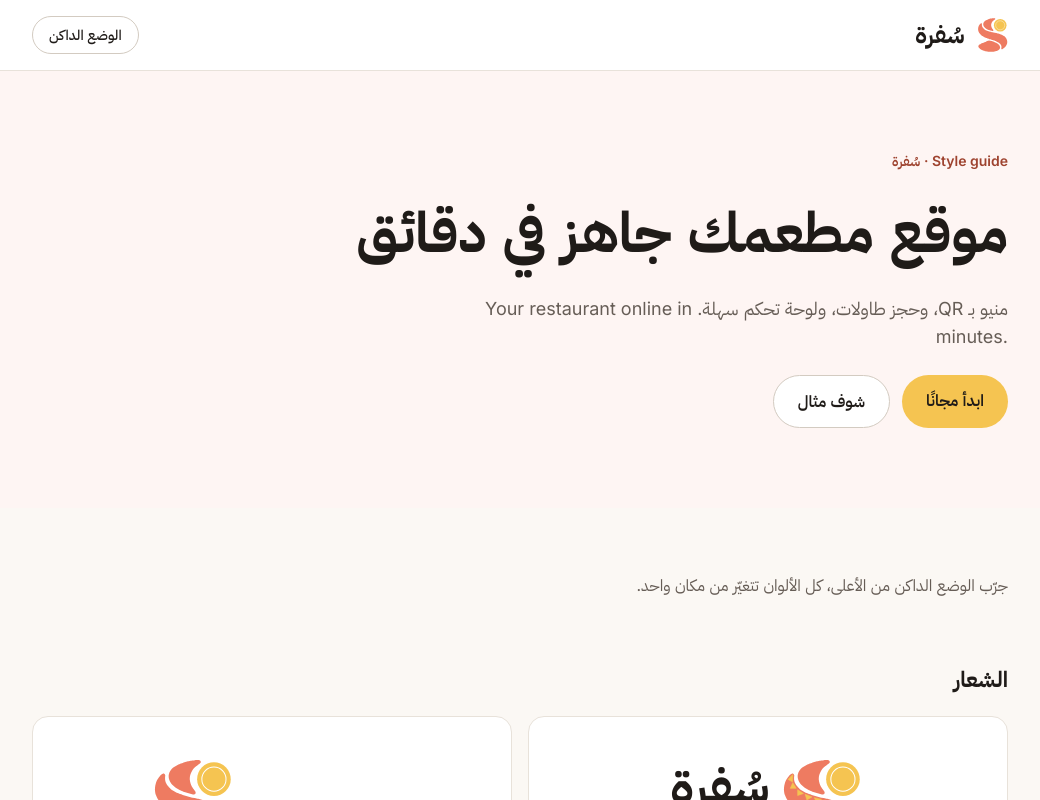
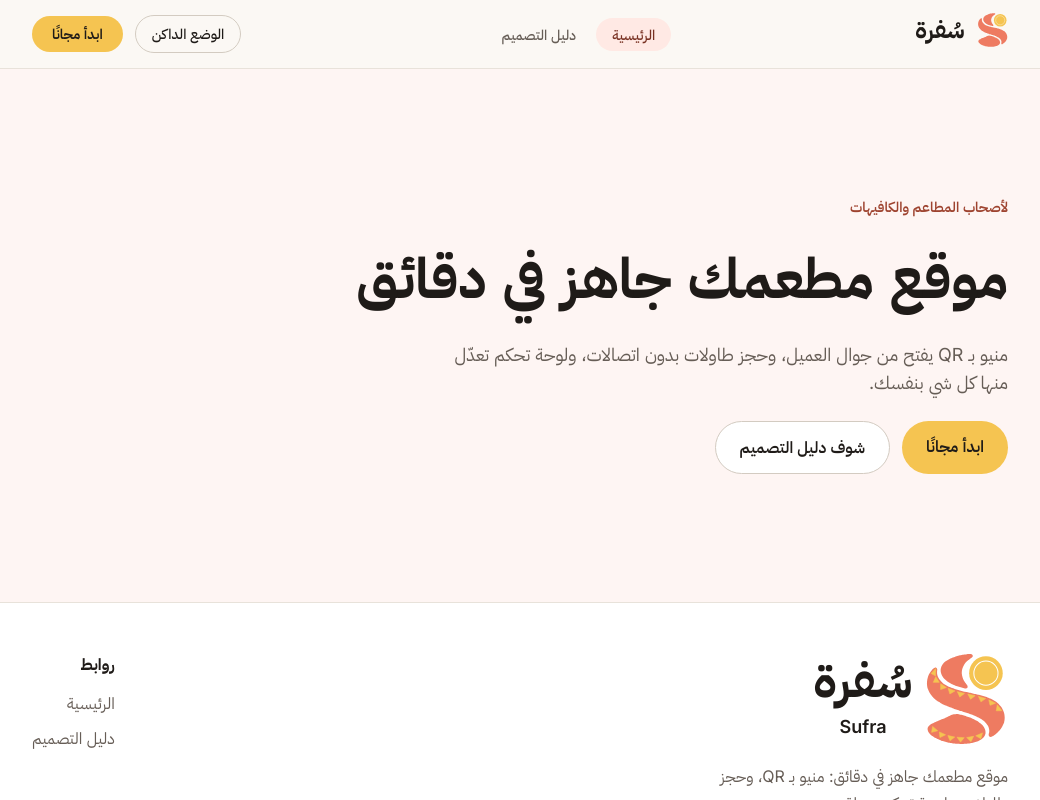
Before and after one commit to deved234/sufra, a Next.js app: page / in a window 1280 px wide. Shown: the top 800 px of the page, without its empty margins (120-1160 px from the left). Built offline with nearby package versions, Linux system fonts and the light colour scheme; a web font is replaced by a local one.

Commit message:
Add marketing layout with header, footer and mobile menu
Split pages into a (marketing) route group with its own layout,
move the style guide to /styleguide and add a starter landing page.

```diff
--- /dev/null
+++ b/src/app/(marketing)/layout.js
@@ -0,0 +1,14 @@
+import SiteHeader from "@/components/site-header";
+import SiteFooter from "@/components/site-footer";
+
+// Shared frame for Sufra's own pages. The route group name "(marketing)"
+// does not appear in the URL, and restaurant sites will not use this layout.
+export default function MarketingLayout({ children }) {
+  return (
+    <>
+      <SiteHeader />
+      <main className="flex flex-1 flex-col">{children}</main>
+      <SiteFooter />
+    </>
+  );
+}
--- /dev/null
+++ b/src/app/(marketing)/page.js
@@ -0,0 +1,30 @@
+import Link from "next/link";
+
+// Starter landing page: the hero only. The full landing page comes in its own phase.
+export default function HomePage() {
+  return (
+    <section className="bg-surface-tint">
+      <div className="mx-auto flex max-w-5xl flex-col gap-6 px-6 py-24 md:py-32">
+        <span className="text-sm font-semibold text-brand-text">لأصحاب المطاعم والكافيهات</span>
+        <h1 className="max-w-3xl font-display text-h1 font-extrabold md:text-display">موقع مطعمك جاهز في دقائق</h1>
+        <p className="max-w-xl text-lg text-muted-foreground">
+          منيو بـ QR يفتح من جوال العميل، وحجز طاولات بدون اتصالات، ولوحة تحكم تعدّل منها كل شي بنفسك.
+        </p>
+        <div className="flex flex-wrap gap-3">
+          <a
+            href="#"
+            className="rounded-pill bg-cta px-6 py-3 font-semibold text-on-cta transition-colors duration-150 hover:bg-cta-hover"
+          >
+            ابدأ مجانًا
+          </a>
+          <Link
+            href="/styleguide"
+            className="rounded-pill border border-border-strong bg-surface px-6 py-3 font-semibold transition-colors duration-150 hover:bg-surface-muted"
+          >
+            شوف دليل التصميم
+          </Link>
+        </div>
+      </div>
+    </section>
+  );
+}
--- a/src/app/page.js
+++ b/src/app/(marketing)/styleguide/page.js
@@ -1,8 +1,10 @@
 import Logo, { LogoMark } from "@/components/logo";
-import ThemeToggle from "@/components/theme-toggle";
 
-// Temporary style guide: the visual reference for the design system.
-// It will move to /styleguide once the real landing page exists.
+// Visual reference for the design system. Kept out of search results.
+export const metadata = {
+  title: "دليل التصميم",
+  robots: { index: false, follow: false },
+};
 
 const colorTokens = [
   { name: "background", className: "bg-background" },
@@ -39,16 +41,9 @@ function Section({ title, children }) {
   );
 }
 
-export default function Home() {
+export default function StyleGuidePage() {
   return (
-    <main className="flex flex-1 flex-col">
-      <nav className="border-b border-border bg-surface">
-        <div className="mx-auto flex max-w-5xl items-center justify-between px-6 py-4">
-          <Logo gap="var(--surface)" />
-          <ThemeToggle />
-        </div>
-      </nav>
-
+    <>
       <header className="bg-surface-tint">
         <div className="mx-auto flex max-w-5xl flex-col gap-6 px-6 py-20">
           <span className="text-sm font-semibold text-brand-text">Style guide · سُفرة</span>
@@ -163,6 +158,6 @@ export default function Home() {
           </div>
         </Section>
       </div>
-    </main>
+    </>
   );
 }
--- a/src/components/logo.jsx
+++ b/src/components/logo.jsx
@@ -1,3 +1,5 @@
+import { useId } from "react";
+
 // Sufra logo. Colors come from the design tokens, so it follows dark mode.
 // The plate rim is painted in the background color to look like a gap.
 
@@ -7,6 +9,9 @@ const CLOTH = "M322,21C320,21 314,21 310,21C306,22 302,22 298,22C294,23 290,23 2
 const SADU = "M111,602 L150,583 L107,563ZM166,588 L181,625 L214,599ZM280,603 L230,600 L254,634ZM345,594 L297,602 L327,631ZM95,555 L60,525 L53,566ZM282,295 L232,283 L249,320ZM305,300 L324,336 L356,311ZM396,354 L429,331 L379,316ZM168,260 L180,299 L215,278ZM407,570 L360,590 L396,610ZM451,340 L460,378 L498,363ZM156,254 L116,228 L116,268ZM65,218 L106,218 L82,179ZM510,374 L503,416 L542,415ZM82,122 L49,156 L80,173Z";
 
 export function LogoMark({ sadu = false, gap = "var(--background)", className = "", title }) {
+  // Unique per instance: the header and footer logos share one page
+  const clipId = useId();
+
   return (
     <svg
       viewBox={`0 0 ${W} ${H}`}
@@ -15,15 +20,15 @@ export function LogoMark({ sadu = false, gap = "var(--background)", className =
       aria-label={title}
       aria-hidden={title ? undefined : true}
     >
-      <defs>
-        <clipPath id="sufra-cloth">
+      <path fill="var(--brand)" d={CLOTH} />
+      {sadu && (
+        <clipPath id={clipId}>
           <path d={CLOTH} />
         </clipPath>
-      </defs>
-      <path fill="var(--brand)" d={CLOTH} />
+      )}
       {sadu && (
         <path
-          clipPath="url(#sufra-cloth)"
+          clipPath={`url(#${clipId})`}
           fill="var(--cta)"
           stroke="var(--cta)"
           strokeWidth="4"
--- /dev/null
+++ b/src/components/mobile-menu.jsx
@@ -0,0 +1,58 @@
+"use client";
+
+import { useEffect, useState } from "react";
+import NavLinks from "@/components/nav-links";
+import ThemeToggle from "@/components/theme-toggle";
+
+export default function MobileMenu() {
+  const [open, setOpen] = useState(false);
+
+  // Escape closes the menu
+  useEffect(() => {
+    if (!open) return;
+    function onKeyDown(event) {
+      if (event.key === "Escape") setOpen(false);
+    }
+    document.addEventListener("keydown", onKeyDown);
+    return () => document.removeEventListener("keydown", onKeyDown);
+  }, [open]);
+
+  return (
+    <div className="md:hidden">
+      <button
+        type="button"
+        onClick={() => setOpen((value) => !value)}
+        aria-expanded={open}
+        aria-controls="mobile-menu"
+        aria-label={open ? "إغلاق القائمة" : "فتح القائمة"}
+        className="flex size-10 items-center justify-center rounded-pill border border-border-strong transition-colors duration-150 hover:bg-surface-muted"
+      >
+        <svg viewBox="0 0 24 24" className="size-5" fill="none" stroke="currentColor" strokeWidth="2" strokeLinecap="round" aria-hidden>
+          {open ? <path d="M6 6l12 12M18 6L6 18" /> : <path d="M4 7h16M4 12h16M4 17h16" />}
+        </svg>
+      </button>
+
+      {open && (
+        <div
+          id="mobile-menu"
+          className="absolute inset-x-0 top-full border-b border-border bg-surface px-6 py-4 shadow-md"
+        >
+          <NavLinks
+            className="flex flex-col gap-1"
+            linkClassName="block px-4 py-3"
+            onNavigate={() => setOpen(false)}
+          />
+          <div className="mt-4 flex items-center justify-between gap-3 border-t border-border pt-4">
+            <ThemeToggle />
+            <a
+              href="#"
+              className="rounded-pill bg-cta px-5 py-2 font-semibold text-on-cta transition-colors duration-150 hover:bg-cta-hover"
+            >
+              ابدأ مجانًا
+            </a>
+          </div>
+        </div>
+      )}
+    </div>
+  );
+}
--- /dev/null
+++ b/src/components/nav-links.jsx
@@ -0,0 +1,34 @@
+"use client";
+
+import Link from "next/link";
+import { usePathname } from "next/navigation";
+import { siteLinks } from "@/components/site-nav";
+
+// Client only because it reads the current path to highlight the active link
+export default function NavLinks({ className = "", linkClassName = "", onNavigate }) {
+  const pathname = usePathname();
+
+  return (
+    <ul className={className}>
+      {siteLinks.map((link) => {
+        const active = pathname === link.href;
+        return (
+          <li key={link.href}>
+            <Link
+              href={link.href}
+              onClick={onNavigate}
+              aria-current={active ? "page" : undefined}
+              className={`rounded-pill font-medium transition-colors duration-150 ${
+                active
+                  ? "bg-brand-soft text-on-brand-soft"
+                  : "text-muted-foreground hover:bg-surface-muted hover:text-foreground"
+              } ${linkClassName}`}
+            >
+              {link.label}
+            </Link>
+          </li>
+        );
+      })}
+    </ul>
+  );
+}
--- /dev/null
+++ b/src/components/site-footer.jsx
@@ -0,0 +1,47 @@
+import Link from "next/link";
+import { cacheLife } from "next/cache";
+import Logo from "@/components/logo";
+import { siteLinks } from "@/components/site-nav";
+
+// With Cache Components, reading the clock during prerender is not allowed.
+// Caching the result makes it part of the static shell, refreshed daily.
+async function CurrentYear() {
+  "use cache";
+  cacheLife("days");
+  return new Date().getFullYear();
+}
+
+export default function SiteFooter() {
+  return (
+    <footer className="mt-auto border-t border-border bg-surface">
+      <div className="mx-auto flex max-w-5xl flex-col gap-10 px-6 py-12 md:flex-row md:items-start md:justify-between">
+        <div className="flex flex-col items-start gap-4">
+          <Logo size="lg" gap="var(--surface)" />
+          <p className="max-w-xs text-muted-foreground">موقع مطعمك جاهز في دقائق: منيو بـ QR، وحجز طاولات، ولوحة تحكم سهلة.</p>
+        </div>
+
+        <nav aria-label="روابط الموقع">
+          <h2 className="mb-3 font-display font-bold">روابط</h2>
+          <ul className="flex flex-col gap-2">
+            {siteLinks.map((link) => (
+              <li key={link.href}>
+                <Link
+                  href={link.href}
+                  className="text-muted-foreground transition-colors duration-150 hover:text-brand-text"
+                >
+                  {link.label}
+                </Link>
+              </li>
+            ))}
+          </ul>
+        </nav>
+      </div>
+
+      <div className="border-t border-border">
+        <p className="mx-auto max-w-5xl px-6 py-5 text-sm text-muted-foreground">
+          © <CurrentYear /> سُفرة. جميع الحقوق محفوظة.
+        </p>
+      </div>
+    </footer>
+  );
+}
--- /dev/null
+++ b/src/components/site-header.jsx
@@ -0,0 +1,34 @@
+import Link from "next/link";
+import Logo from "@/components/logo";
+import NavLinks from "@/components/nav-links";
+import MobileMenu from "@/components/mobile-menu";
+import ThemeToggle from "@/components/theme-toggle";
+
+// Server Component: only the small interactive parts below are client code
+export default function SiteHeader() {
+  return (
+    <header className="sticky top-0 z-40 border-b border-border bg-background/85 backdrop-blur-md">
+      <div className="relative mx-auto flex max-w-5xl items-center justify-between gap-6 px-6 py-3">
+        <Link href="/" aria-label="سُفرة، الصفحة الرئيسية" className="rounded-md">
+          <Logo />
+        </Link>
+
+        <nav aria-label="الرئيسية" className="hidden md:block">
+          <NavLinks className="flex items-center gap-1" linkClassName="px-4 py-2 text-sm" />
+        </nav>
+
+        <div className="hidden items-center gap-3 md:flex">
+          <ThemeToggle />
+          <a
+            href="#"
+            className="rounded-pill bg-cta px-5 py-2 text-sm font-semibold text-on-cta transition-colors duration-150 hover:bg-cta-hover"
+          >
+            ابدأ مجانًا
+          </a>
+        </div>
+
+        <MobileMenu />
+      </div>
+    </header>
+  );
+}
--- /dev/null
+++ b/src/components/site-nav.js
@@ -0,0 +1,6 @@
+// Links shared by the header, the mobile menu and the footer.
+// Sections like المزايا and الأسعار join this list once the landing page has them.
+export const siteLinks = [
+  { href: "/", label: "الرئيسية" },
+  { href: "/styleguide", label: "دليل التصميم" },
+];
```
